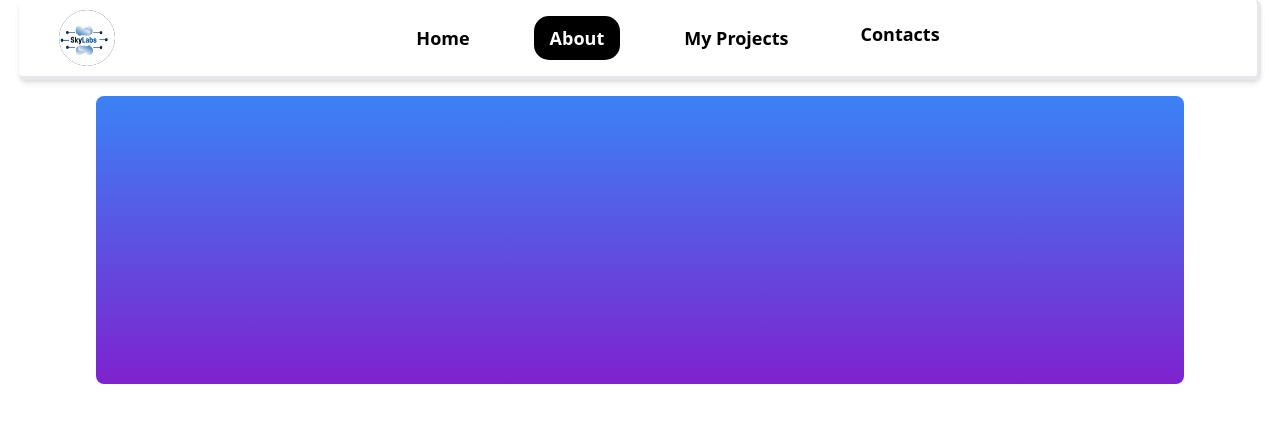
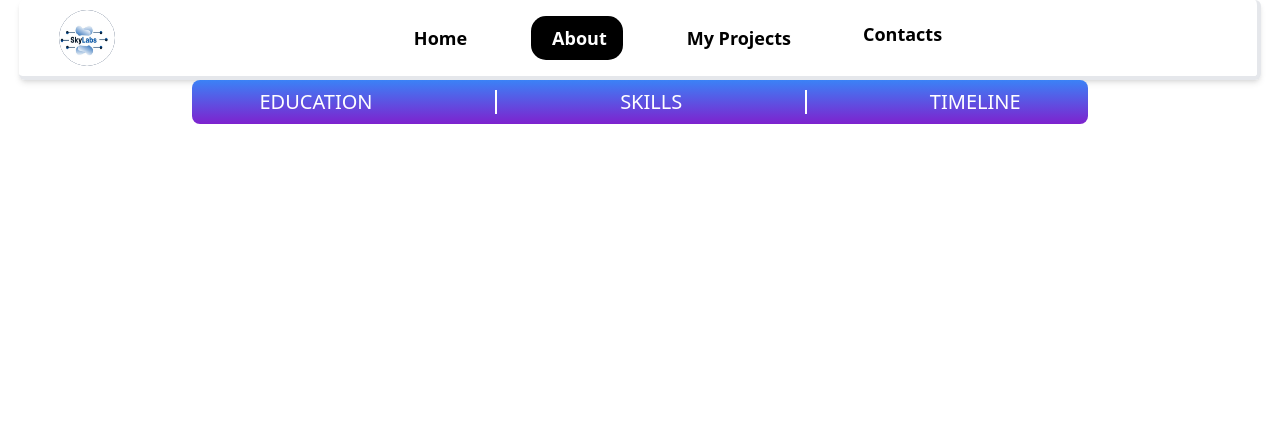
Before and after one commit to marandu3/PORTIFOLIO, a React (Vite) app: page /Abouts in a window 1280 px wide. Shown: the top 422 px of the page. Built offline with nearby package versions, Linux system fonts and the light colour scheme.

Commit message:
"massive changes in Education"

```diff
--- a/src/App.jsx
+++ b/src/App.jsx
@@ -5,6 +5,9 @@ import Projects from './components/Projects'
 import Landing from './components/Landing'
 import Contact from './components/Contacts'
 import Email from './components/Email'
+import Skills from './components/Skills'
+import Timeline from './components/Timeline'
+import Education from './components/Education'
 
 function App() {
 
@@ -13,7 +16,11 @@ function App() {
       <Navbar />
       <Routes>
         <Route path="/" element={<Landing />} />
-        <Route path="/Abouts" element={<About />} />
+        <Route path="/Abouts" element={<About />} >
+          <Route path="Abouts/Education" element={<Education/>} />
+          <Route path="Abouts/Skills" element={<Skills/>} />
+          <Route path="Abouts/Timeline" element={<Timeline/>} />
+        </Route>
         <Route path="/projects" element={<Projects />} />
         <Route path="/contact" element={<Contact />} />
         <Route path="/email" element={<Email />} />
--- a/src/components/AboutCard.jsx
+++ b/src/components/AboutCard.jsx
@@ -4,7 +4,7 @@ function AboutCard(props) {
   return (
     <div>
     <div className="flex justify-center">
-      <div className="flex flex-col items-center mt-4 w-[85%] h-72 bg-gradient-to-b from-blue-500 to-purple-700 rounded-lg">
+      <div className="flex flex-col  items-center mt-4 w-[85%] h-72 bg-gradient-to-b from-blue-500 to-purple-700 rounded-lg">
         <div className="h-[33%] text-white text-justify ml-2 mr-2 mb-2">
           {/* description of the project*/}
           {props.description}
--- /dev/null
+++ b/src/components/Aboutnav.jsx
@@ -0,0 +1,60 @@
+import React from "react";
+import { NavLink } from "react-router";
+
+function Aboutnav() {
+  return (
+    <div className="flex justify-center w-full">
+      <div className="flex items-center w-[70%] text-white text-lg md:text-xl bg-gradient-to-b from-blue-500 py-1 to-purple-700  rounded-lg justify-around">
+        {/* EDUCATION NavLink */}
+        <NavLink
+          to="Abouts/Education"
+          className={({ isActive }) =>
+            `text-center px-3 py-1 ${
+              isActive
+                ? "bg-white text-blue-500 rounded-lg"
+                : "hover:underline"
+            }`
+          }
+        >
+          EDUCATION
+        </NavLink>
+
+        {/* Vertical line between EDUCATION and SKILLS */}
+        <div className="border-l-2 border-white h-6"></div>
+
+        {/* SKILLS NavLink */}
+        <NavLink
+          to="Abouts/Skills"
+          className={({ isActive }) =>
+            `text-center px-3 py-1 ${
+              isActive
+                ? "bg-white text-blue-500 rounded-lg"
+                : "hover:underline"
+            }`
+          }
+        >
+          SKILLS
+        </NavLink>
+
+        {/* Vertical line between SKILLS and TIMELINE */}
+        <div className="border-l-2 border-white h-6"></div>
+
+        {/* TIMELINE NavLink */}
+        <NavLink
+          to="Abouts/Timeline"
+          className={({ isActive }) =>
+            `text-center px-3 py-1 ${
+              isActive
+                ? "bg-white text-blue-500 rounded-lg"
+                : "hover:underline"
+            }`
+          }
+        >
+          TIMELINE
+        </NavLink>
+      </div>
+    </div>
+  );
+}
+
+export default Aboutnav;
--- a/src/components/Abouts.jsx
+++ b/src/components/Abouts.jsx
@@ -1,12 +1,14 @@
 import React from "react";
-import AboutCard from "./AboutCard";
+import { NavLink, Outlet } from "react-router";
+import Aboutnav from "./Aboutnav";
 
-function Abouts() {
+function About() {
   return (
-    <div>
-      <AboutCard />
+    <div className="flex flex-col items-center">
+      <Aboutnav/>
+      <Outlet />
     </div>
   );
 }
 
-export default Abouts;
+export default About;
--- /dev/null
+++ b/src/components/Education.jsx
@@ -0,0 +1,12 @@
+import React from 'react'
+import Educard from '../components/AboutCard'
+
+function Education() {
+  return (
+    <div>
+        sdfghjkm
+    </div>
+  )
+}
+
+export default Education
--- /dev/null
+++ b/src/components/Skills.jsx
@@ -0,0 +1,9 @@
+import React from 'react'
+
+function Skills() {
+  return (
+    <div>Skills</div>
+  )
+}
+
+export default Skills
--- /dev/null
+++ b/src/components/Timeline.jsx
@@ -0,0 +1,9 @@
+import React from 'react'
+
+function Timeline() {
+  return (
+    <div>Timeline</div>
+  )
+}
+
+export default Timeline
--- a/src/index.css
+++ b/src/index.css
@@ -12,4 +12,5 @@ a.active{
     background-color: #000000;
     color: white;
     border-radius: 15px;
+    padding-left:5px;
 }
```
